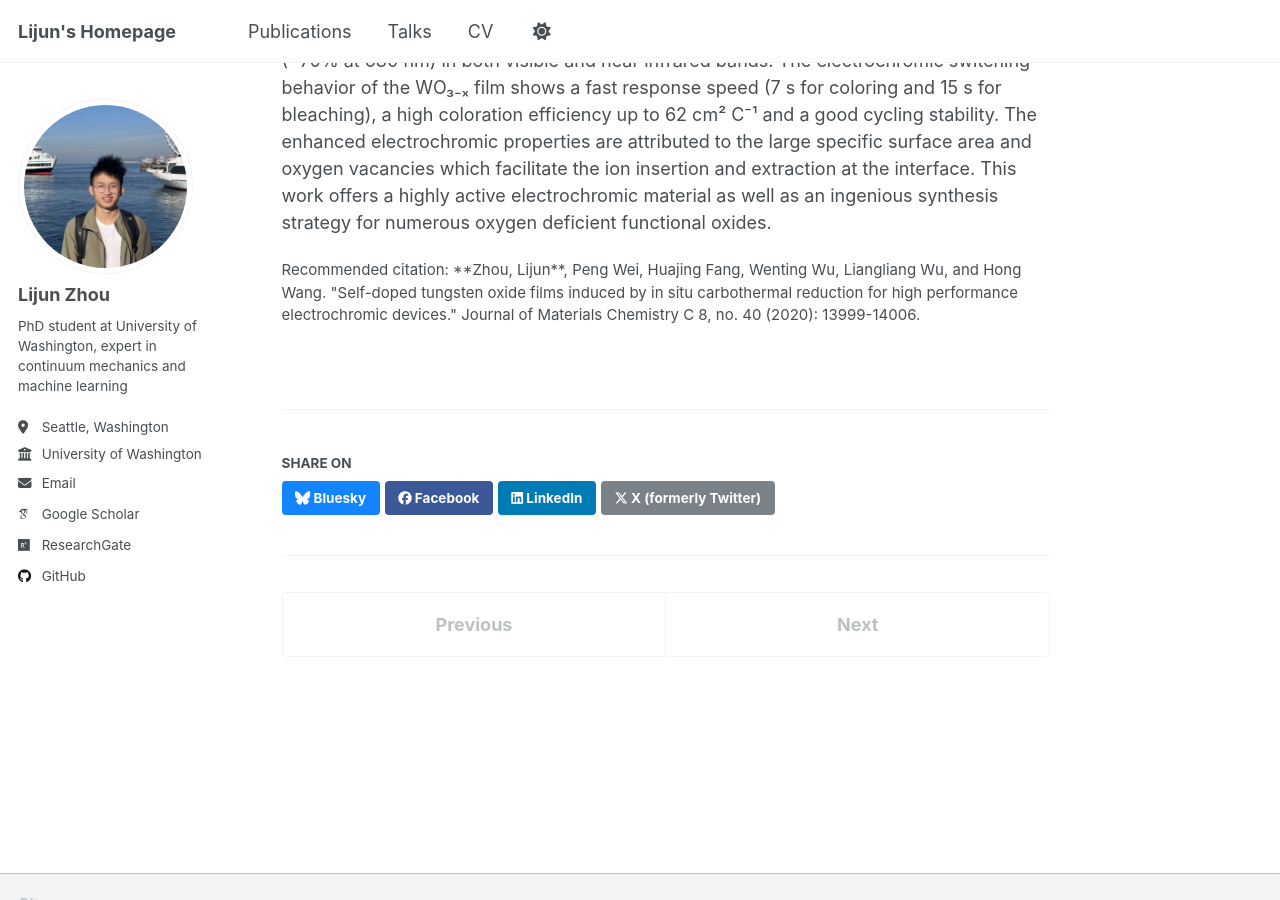
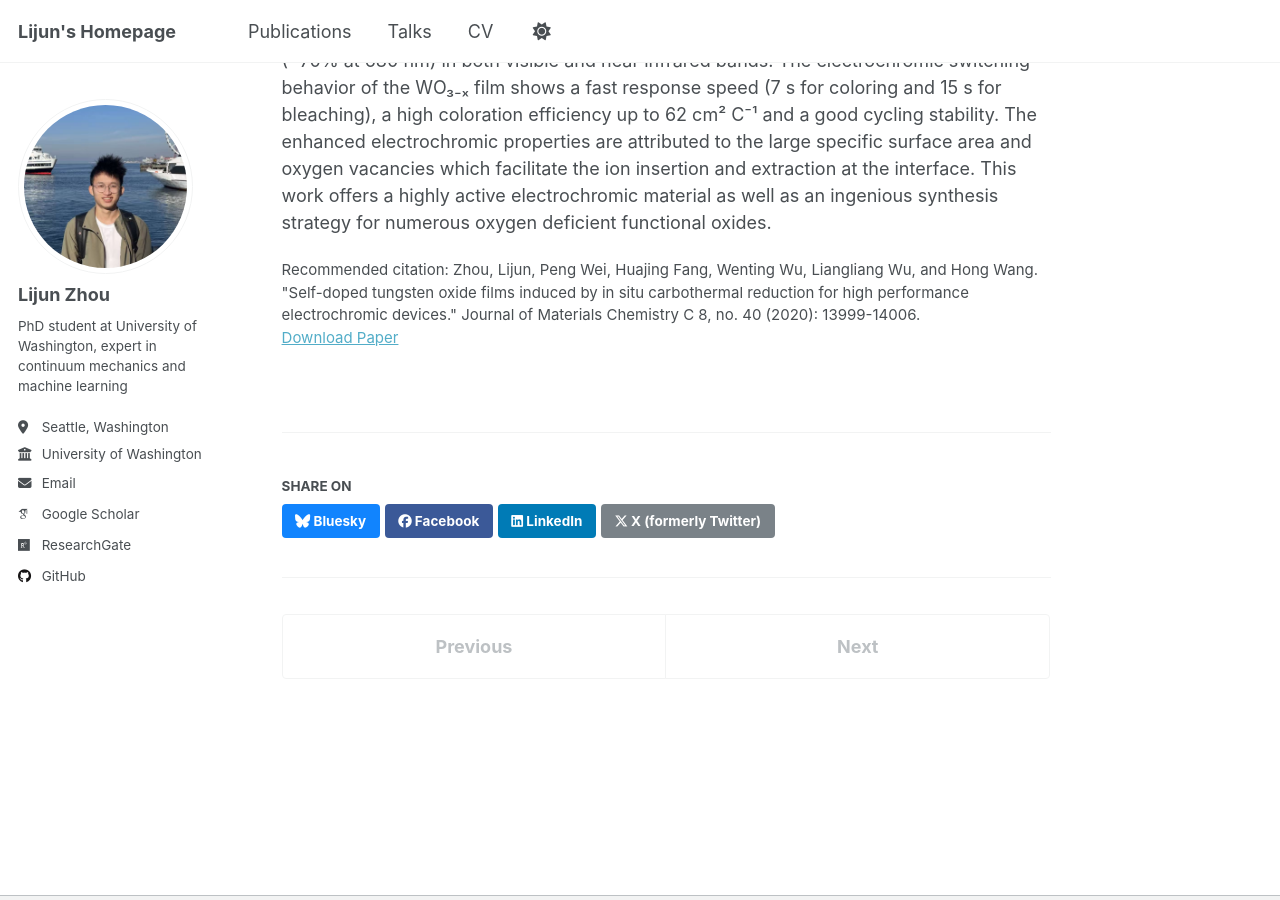
Before and after one commit to zdxbll/zdxbll, a Jekyll site: the page built from _publications/2020-08-13-JMCC-1.md, in a window 1280 px wide and 900 px high, scrolled down 421 px. Built offline with Jekyll 4.4.1, drawn with Linux system fonts in a browser that asks for light colours; some web fonts are replaced; a script that is not in the unit is left out; part of the change alters nothing that is shown.

Commit message:
Update citation and add paper URL in publication
Added paper URL and updated citation format.

```diff
--- a/_publications/2020-08-13-JMCC-1.md
+++ b/_publications/2020-08-13-JMCC-1.md
@@ -6,7 +6,8 @@ permalink: /publication/2020-08-13-JMCC-1
 excerpt: 'A green and cost-effective carbothermal reduction strategy to fabricate self-doped tungsten oxide films with enhanced electrochromic performance.'
 date: 2020-08-13
 venue: 'Journal of Materials Chemistry C'
-citation: '**Zhou, Lijun**, Peng Wei, Huajing Fang, Wenting Wu, Liangliang Wu, and Hong Wang. "Self-doped tungsten oxide films induced by in situ carbothermal reduction for high performance electrochromic devices." Journal of Materials Chemistry C 8, no. 40 (2020): 13999-14006.'
+paperurl: "https://pubs.rsc.org/en/content/articlehtml/2020/tc/d0tc03103h"
+citation: 'Zhou, Lijun, Peng Wei, Huajing Fang, Wenting Wu, Liangliang Wu, and Hong Wang. "Self-doped tungsten oxide films induced by in situ carbothermal reduction for high performance electrochromic devices." Journal of Materials Chemistry C 8, no. 40 (2020): 13999-14006.'
 ---
 
 As a promising electrochromic material, tungsten oxide is of great value for applications in smart windows and energy saving displays. Fabricating high performance tungsten oxide by the cost-effective way is immensely in demand for promoting the large-scale application. Herein, we demonstrate a green and economic route in developing self-doped tungsten oxide (WO₃₋ₓ) films. Through the precursor design and carbonization process, amorphous carbon can be obtained and used as an in situ reducing agent. Then, oxygen vacancies and nanopores were generated in WO₃₋ₓ films by carbothermal reduction during annealing. The self-doping WO₃₋ₓ film exhibits a remarkable optical modulation (~70% at 680 nm) in both visible and near infrared bands. The electrochromic switching behavior of the WO₃₋ₓ film shows a fast response speed (7 s for coloring and 15 s for bleaching), a high coloration efficiency up to 62 cm² C⁻¹ and a good cycling stability. The enhanced electrochromic properties are attributed to the large specific surface area and oxygen vacancies which facilitate the ion insertion and extraction at the interface. This work offers a highly active electrochromic material as well as an ingenious synthesis strategy for numerous oxygen deficient functional oxides.
```
